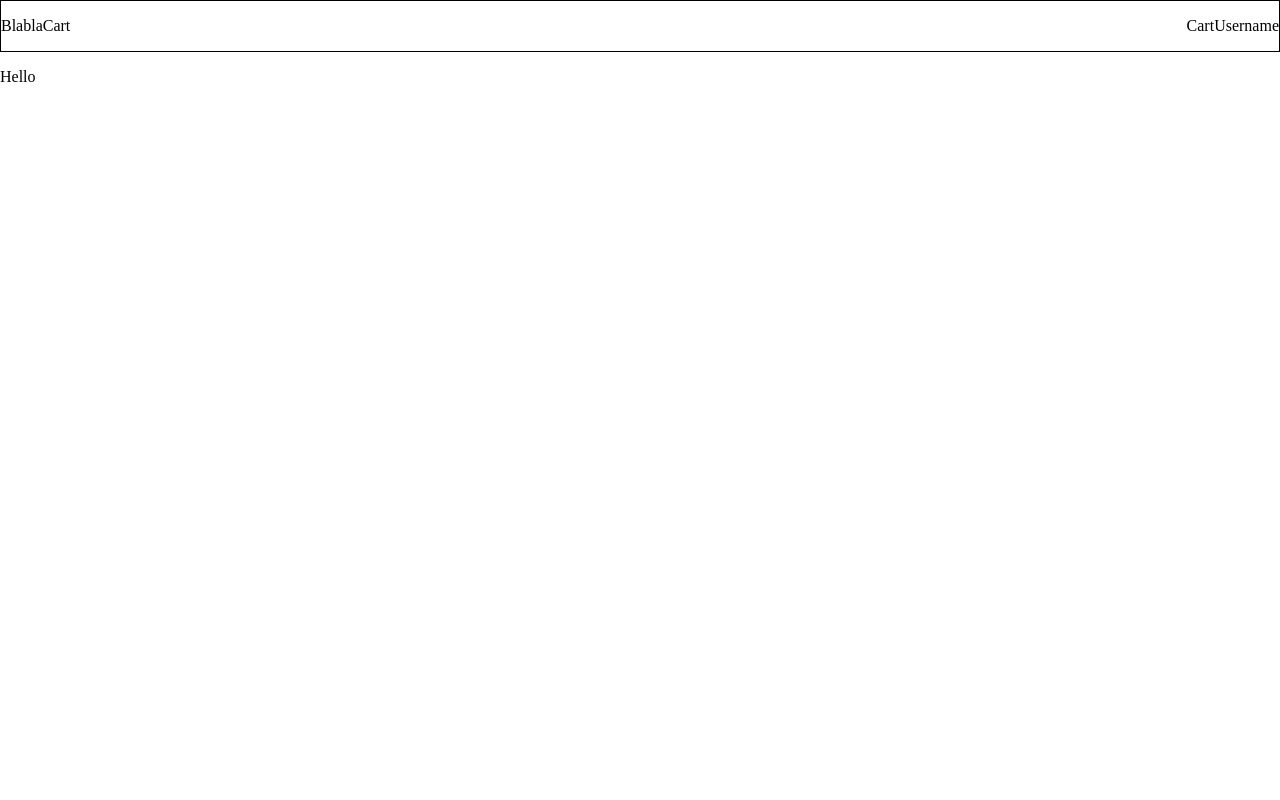
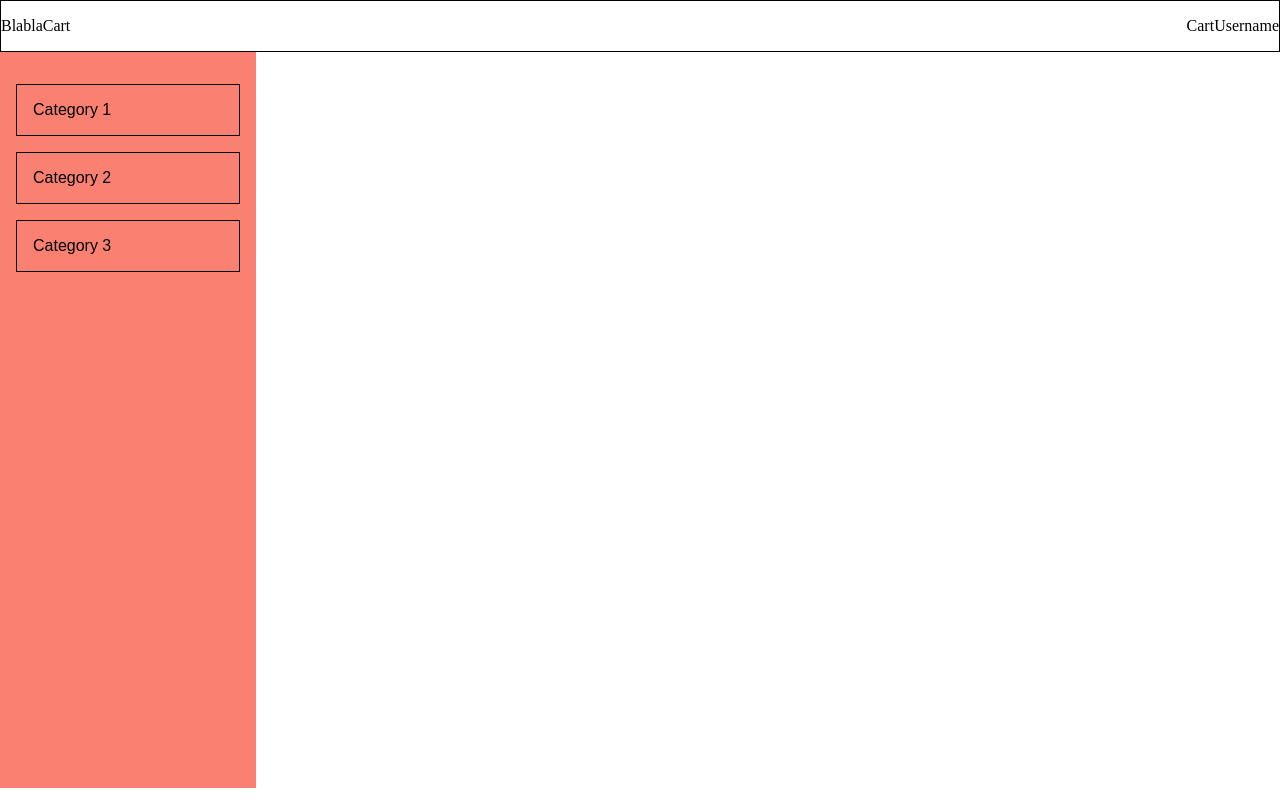
Before and after one commit to ShubhamChavhan09/shopping-cart, a React (Create React App) app: page / in a window 1280 px wide. Built offline with nearby package versions, Linux system fonts and the light colour scheme.

Commit message:
Added Links for the routing and also styled the side bar

```diff
--- a/src/components/SideBar/index.js
+++ b/src/components/SideBar/index.js
@@ -1,11 +1,33 @@
 import React from "react";
+import styled from "styled-components";
+import { Link } from "react-router-dom";
 
 const SideBar = () => {
   return (
-    <div>
-      <p>Hello</p>
-    </div>
+    <Side>
+      <LinkItem to="/category01">Category 1</LinkItem>
+      <LinkItem to="/category02">Category 2</LinkItem>
+      <LinkItem to="/category03">Category 3</LinkItem>
+    </Side>
   );
 };
 
 export default SideBar;
+
+const Side = styled.div`
+  background: salmon;
+  width: 20%;
+  min-height: 92vh;
+  display: flex;
+  flex-direction: column;
+  padding: 2rem 1rem;
+`;
+
+const LinkItem = styled(Link)`
+  text-decoration: none;
+  color: black;
+  border: 1px solid;
+  font-family: Sans-serif;
+  padding: 1rem;
+  margin-bottom: 1rem;
+`;
```
